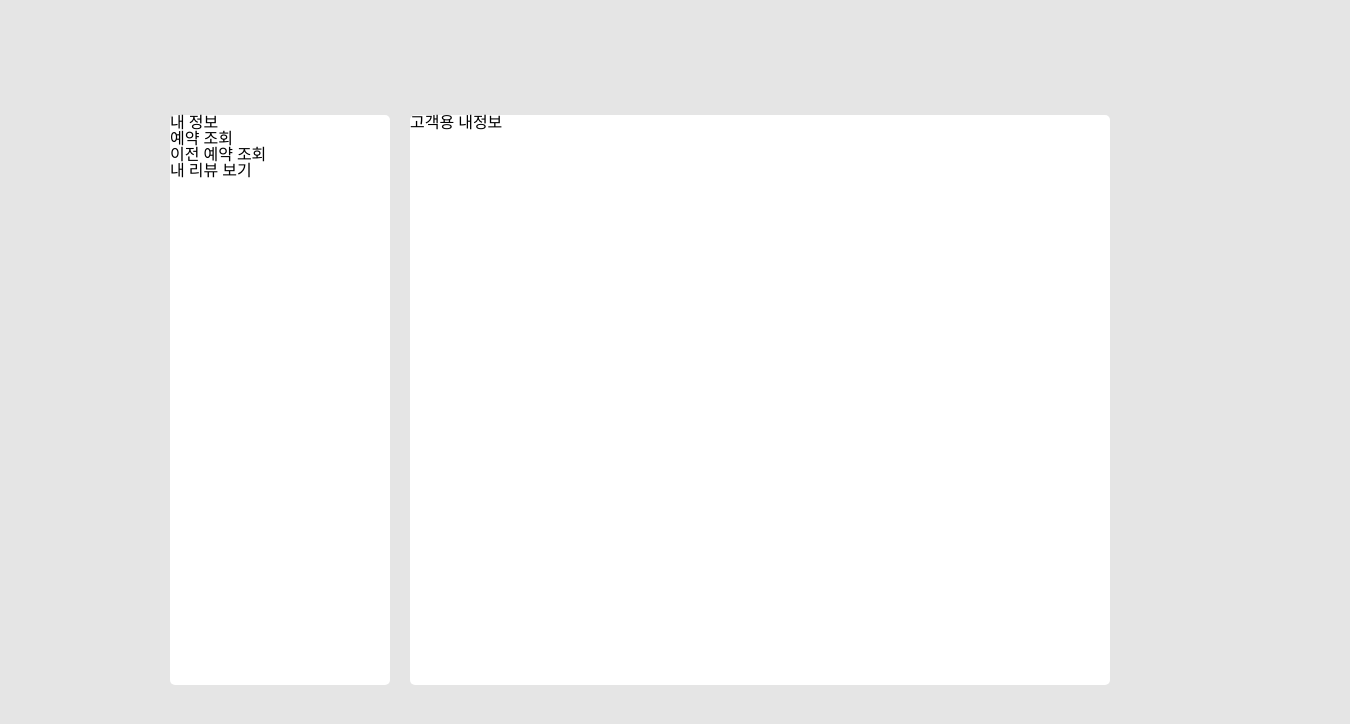
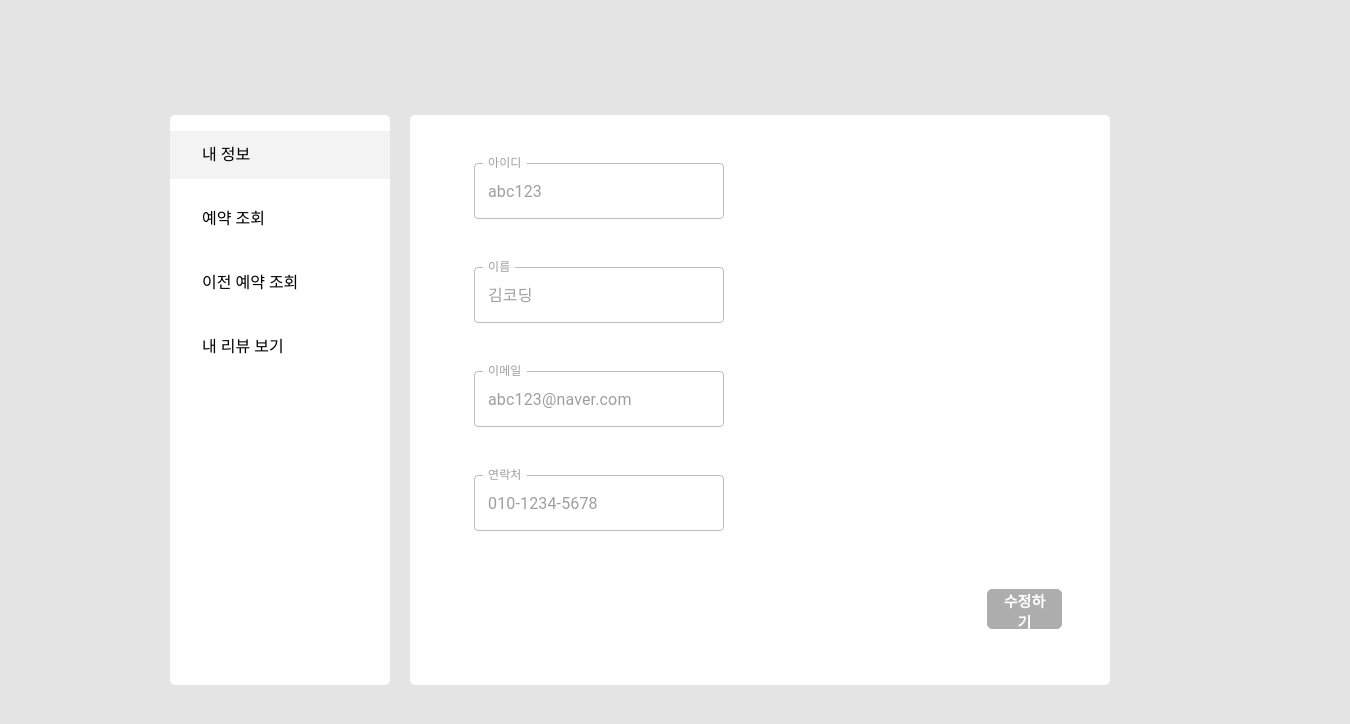
Before and after one commit to codestates-seb/seb39_main_011, a React (Create React App) app in the folder client/: page /client/mypage/myinfo in a window 1280 px wide. Shown: the top 724 px of the page, 1350 px wide, since content can reach past the window. Built offline with nearby package versions, Linux system fonts and the light colour scheme.

Commit message:
design: 고객용 마이페이지 내정보탭 화면 틀 구성

```diff
--- a/client/src/components/atoms/Button.js
+++ b/client/src/components/atoms/Button.js
@@ -9,7 +9,8 @@ export const ButtonPrimary = styled.button`
   height: ${(props) => props.height || "auto"};
   padding: ${(props) => props.padding || "8px 10.4px"};
   margin: ${(props) => props.margin || "none"};
-  font-size: 12px;
+  font-size: ${(props) => props.fontSize || "12px"};
+  font-weight: ${(props) => props.fontWeight || "auto"};
   text-align: center;
   cursor: pointer;
   &:hover {
@@ -28,18 +29,22 @@ const Button = ({
   padding,
   margin,
   hoverbgc,
+  fontSize,
+  fontWeight,
 }) => {
   return (
     <ButtonPrimary
       color={color}
       bgc={bgc}
       border={border}
-      radius={radius}
       width={width}
       height={height}
       padding={padding}
       margin={margin}
       hoverbgc={hoverbgc}
+      radius={radius}
+      fontSize={fontSize}
+      fontWeight={fontWeight}
     >
       {text}
     </ButtonPrimary>
--- /dev/null
+++ b/client/src/components/atoms/ReadTextField.js
@@ -0,0 +1,26 @@
+import React from "react";
+import styled from "styled-components";
+import { TextField } from "@mui/material";
+
+const ReadTextField = ({ label, value }) => {
+  return (
+    <InputContainer>
+      <TextFieldStyle
+        disabled
+        id="outlined-disabled"
+        label={label}
+        value={value}
+      />
+    </InputContainer>
+  );
+};
+
+export default ReadTextField;
+
+const InputContainer = styled.div`
+  margin: 3rem 0 2rem 4rem;
+`;
+
+const TextFieldStyle = styled(TextField)({
+  width: "250px",
+});
--- a/client/src/components/molecules/SidebarItem.js
+++ b/client/src/components/molecules/SidebarItem.js
@@ -3,16 +3,24 @@ import styled from "styled-components";
 
 const SidebarItem = ({ tab, isActive }) => {
   return isActive === true ? (
-    <Box className="active">
+    <ActiveBox>
+      <p>{tab.name}</p>
+    </ActiveBox>
+  ) : (
+    <Box>
       <p>{tab.name}</p>
     </Box>
-  ) : (
-    <div>
-      <p>{tab.name}</p>
-    </div>
   );
 };
-
 export default SidebarItem;
 
-const Box = styled.div``;
+const ActiveBox = styled.div`
+  background-color: #f3f3f3;
+  margin: 1rem 0;
+  padding: 1rem 0 1rem 2rem;
+`;
+
+const Box = styled.div`
+  margin: 1rem 0;
+  padding: 1rem 0 1rem 2rem;
+`;
--- /dev/null
+++ b/client/src/components/organisms/MyInfoBox.js
@@ -0,0 +1,42 @@
+import React from "react";
+import styled from "styled-components";
+import ButtonPrimary from "../atoms/Button";
+import ReadTextField from "../atoms/ReadTextField";
+
+const MyInfoBox = () => {
+  return (
+    <>
+      <InfoBox>
+        <ReadTextField label="아이디" value="abc123" />
+        <ReadTextField label="이름" value="김코딩" />
+        <ReadTextField label="이메일" value="abc123@naver.com" />
+        <ReadTextField label="연락처" value="010-1234-5678" />
+      </InfoBox>
+      <ButtonBox>
+        <ButtonPrimary
+          width="75px"
+          height="40px"
+          bgc="#ADADAD"
+          color="#fff"
+          border="#ADADAD"
+          radius="5px"
+          padding="0 10px"
+          margin="10px 0"
+          fontSize="15px"
+          fontWeight="700"
+          text="수정하기"
+          hoverbgc="989898"
+        />
+      </ButtonBox>
+    </>
+  );
+};
+
+export default MyInfoBox;
+
+const InfoBox = styled.div``;
+const ButtonBox = styled.div`
+  display: flex;
+  justify-content: flex-end;
+  padding: 1rem 3rem;
+`;
--- a/client/src/components/organisms/MySideBar.js
+++ b/client/src/components/organisms/MySideBar.js
@@ -1,6 +1,6 @@
 import React from "react";
 import styled from "styled-components";
-import { Link, useLocation } from "react-router-dom";
+import { NavLink, useLocation } from "react-router-dom";
 import SidebarItem from "../molecules/SidebarItem";
 
 const MySideBar = () => {
@@ -15,14 +15,14 @@ const MySideBar = () => {
 
   return (
     <SideBarContainer>
-      {tabs.map((tab, index) => {
+      {tabs.map((tab, idx) => {
         return (
-          <Link to={tab.path} key={index}>
+          <NavLink to={tab.path} key={idx}>
             <SidebarItem
               tab={tab}
               isActive={pathName === tab.path ? true : false}
             />
-          </Link>
+          </NavLink>
         );
       })}
     </SideBarContainer>
--- a/client/src/components/templates/JoinForm.js
+++ b/client/src/components/templates/JoinForm.js
@@ -1,6 +1,6 @@
 import React from "react";
 import styled from "styled-components";
-import LoginInput from "../../stories/LoginInput";
+import LoginInput from "../atoms/LoginInput";
 import ButtonPrimary from "../atoms/Button";
 
 const JoinForm = () => {
--- a/client/src/components/templates/LoginForm.js
+++ b/client/src/components/templates/LoginForm.js
@@ -1,6 +1,6 @@
 import React from "react";
 import styled from "styled-components";
-import LoginInput from "../../stories/LoginInput";
+import LoginInput from "../atoms/LoginInput";
 import ButtonPrimary from "../atoms/Button";
 
 const LoginForm = () => {
--- a/client/src/pages/client-mypage/ClientMyInfo.js
+++ b/client/src/pages/client-mypage/ClientMyInfo.js
@@ -1,13 +1,15 @@
 import React from "react";
 import styled from "styled-components";
+import MyInfoBox from "../../components/organisms/MyInfoBox";
 
 const ClientMyInfo = () => {
-  return <Container>고객용 내정보</Container>;
+  return (
+    <Container>
+      <MyInfoBox />
+    </Container>
+  );
 };
 
 export default ClientMyInfo;
 
-const Container = styled.div`
-  width: 940px;
-  height: 100vh;
-`;
+const Container = styled.div``;
```
Also changed, not shown: client/src/components/atoms/LoginInput.js (renamed from client/src/stories/LoginInput.js), 1 other file (tests, documents, lock files or other folders).
